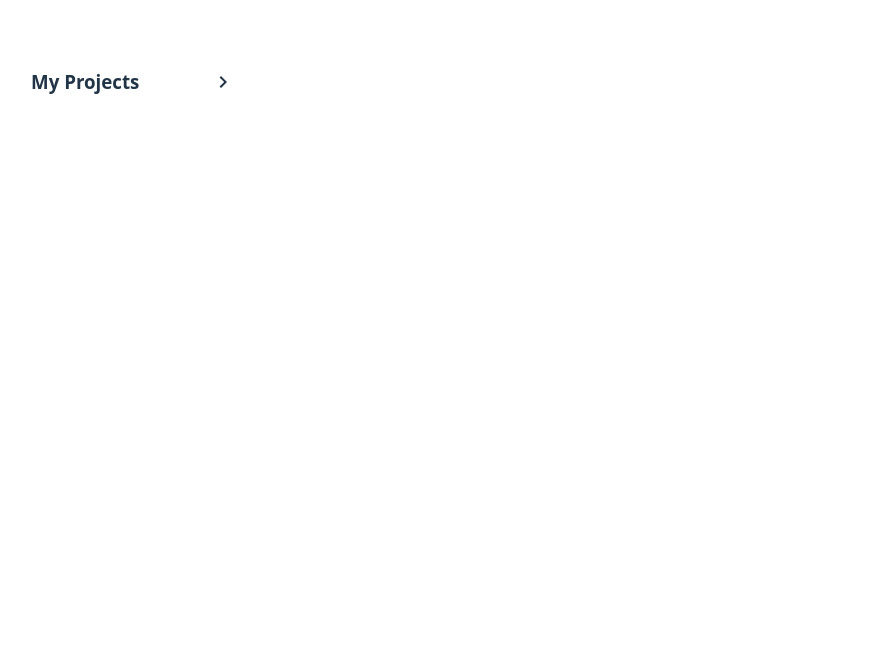
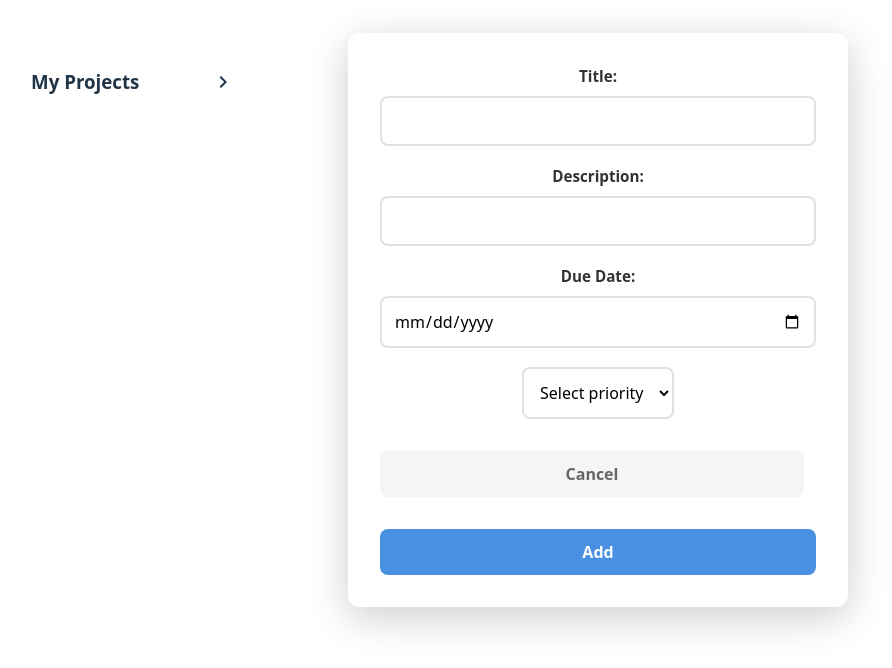
Before and after one commit to MAGV09/Todo-List, a React (Vite) app: page / in a window 1280 px wide. Shown: the top 668 px of the page, without its empty margins (42-934 px from the left). Built offline with nearby package versions, Linux system fonts and the light colour scheme.

Commit message:
feat: add adding projct/list logic

```diff
--- a/src/App.jsx
+++ b/src/App.jsx
@@ -1,5 +1,6 @@
 import './App.css'
 import TodoList from './components/todoList'
+import ListInput from './components/addList'
 function App() {
 
 
@@ -11,7 +12,7 @@ function App() {
 </div>
 
 <div className='main'>
-
+<ListInput type={'List'}/>
 </div>
  </div>
     </>
--- /dev/null
+++ b/src/components/addList.jsx
@@ -0,0 +1,94 @@
+import { useState } from 'react';
+import '../styles/addList.css'
+function ListInput({ type }) {
+  const [projectTitle, setProjectTitle] = useState('');
+  const [list, setList] = useState({
+    title: '',
+    dueDate: '',
+    priority: '',
+    description: '',
+  });
+  function handleProjectChange(e, set) {
+    set(e.target.value);
+  }
+
+  function handleListChange(e, val) {
+    setList({
+      ...list,
+      [val]: e.target.value,
+    });
+  }
+  return (
+    <dialog open={true}>
+      <form method="dialog" onSubmit={(e)=> e.preventDefault()}>
+        {type === 'project' && (
+          <div>
+            <label>
+              Title:
+              <input
+                type="text"
+                value={projectTitle}
+                onChange={(e) => handleProjectChange(e, setProjectTitle)}
+              />
+            </label>
+          </div>
+        )}
+        {type === 'List' && (
+          <div>
+            <div>
+              <label>
+                Title:
+                <input
+                  type="text"
+                  value={list.title}
+                  onChange={(e) => handleListChange(e, 'title')}
+                />
+              </label>
+            </div>
+
+            <div>
+              <label>
+                Description:
+                <input
+                  type="text"
+                  value={list.description}
+                  onChange={(e) => handleListChange(e, 'description')}
+                />
+              </label>
+            </div>
+
+            <div>
+              <label>
+                Due Date:
+                <input
+                  type="date"
+                  value={list.dueDate}
+                  onChange={(e) => handleListChange(e, 'dueDate')}
+                />
+              </label>
+            </div>
+
+            <div>
+              <select
+                name="priority"
+                value={list.priority}
+                onChange={(e) => handleListChange(e, 'priority')}
+              >
+                <option value="">Select priority</option>
+                <option value="low">Low</option>
+                <option value="medium">Medium</option>
+                <option value="high">High</option>
+              </select>
+            </div>
+          </div>
+        )}
+        <button>Cancel</button>
+        <button>Add</button>
+
+      </form>
+    </dialog>
+  );
+}
+
+
+export default ListInput;
--- /dev/null
+++ b/src/styles/addList.css
@@ -0,0 +1,101 @@
+dialog {
+  border: none;
+  border-radius: 12px;
+  padding: 0;
+  box-shadow: 0 10px 40px rgba(0, 0, 0, 0.2);
+  max-width: 500px;
+  width: 90%;
+}
+
+dialog::backdrop {
+  background: rgba(0, 0, 0, 0.5);
+  backdrop-filter: blur(4px);
+}
+
+/* Form Styles */
+dialog form {
+  padding: 2rem;
+  display: flex;
+  flex-direction: column;
+  gap: 1.5rem;
+}
+
+/* Form Sections */
+dialog form > div {
+  display: flex;
+  flex-direction: column;
+  gap: 1.2rem;
+}
+
+/* Label Styles */
+label {
+  display: flex;
+  flex-direction: column;
+  gap: 0.5rem;
+  font-weight: 600;
+  color: #333;
+  font-size: 0.95rem;
+}
+
+/* Input Styles */
+input[type="text"],
+input[type="date"],
+select {
+  padding: 0.75rem;
+  border: 2px solid #e0e0e0;
+  border-radius: 8px;
+  font-size: 1rem;
+  transition: border-color 0.2s;
+  font-family: inherit;
+}
+
+input[type="text"]:focus,
+input[type="date"]:focus,
+select:focus {
+  outline: none;
+  border-color: #4a90e2;
+}
+
+/* Select Styles */
+select {
+  cursor: pointer;
+  background-color: white;
+}
+
+/* Button Container */
+dialog form > button {
+  margin-top: 0.5rem;
+}
+
+/* Buttons */
+button {
+  padding: 0.75rem 1.5rem;
+  border: none;
+  border-radius: 8px;
+  font-size: 1rem;
+  font-weight: 600;
+  cursor: pointer;
+  transition: all 0.2s;
+}
+
+button[type="submit"],
+button:last-child {
+  background-color: #4a90e2;
+  color: white;
+}
+
+button[type="submit"]:hover,
+button:last-child:hover {
+  background-color: #357abd;
+  transform: translateY(-1px);
+}
+
+button:first-of-type {
+  background-color: #f5f5f5;
+  color: #666;
+  margin-right: 0.75rem;
+}
+
+button:first-of-type:hover {
+  background-color: #e0e0e0;
+}
```
